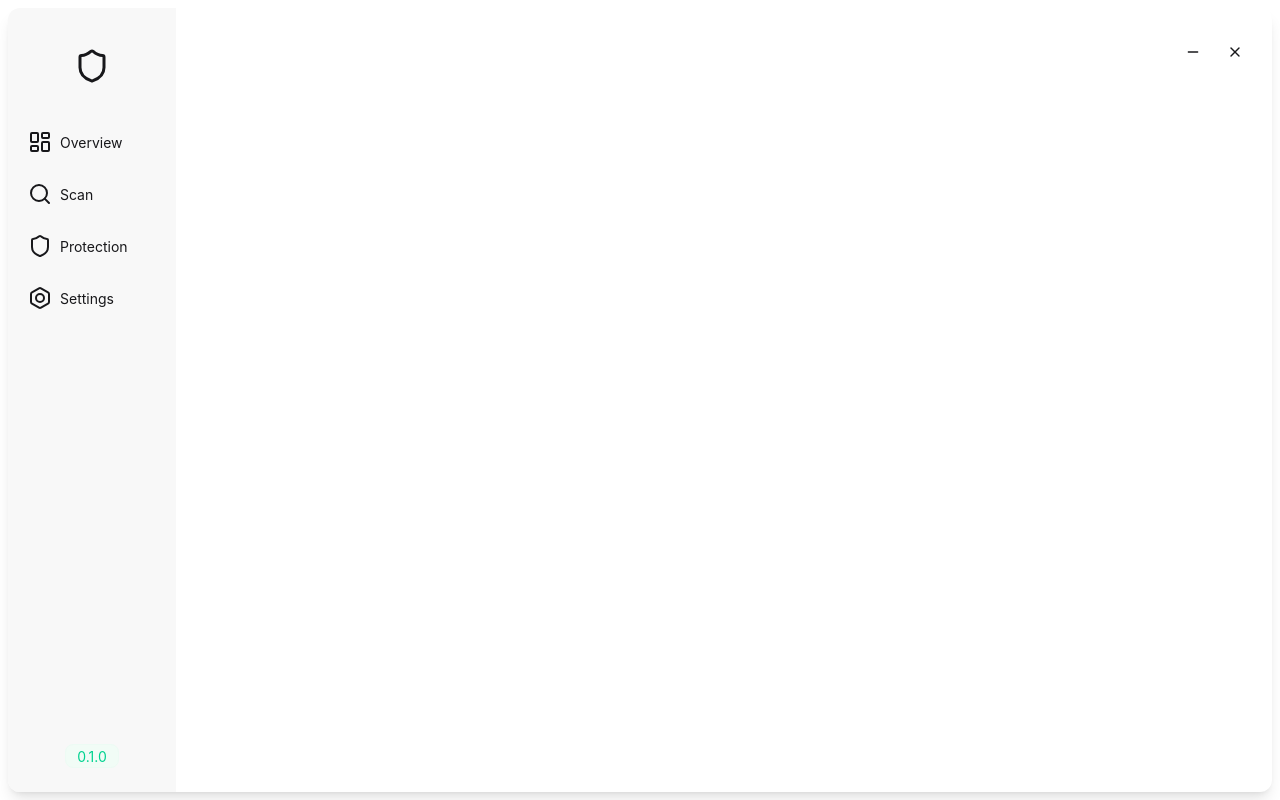
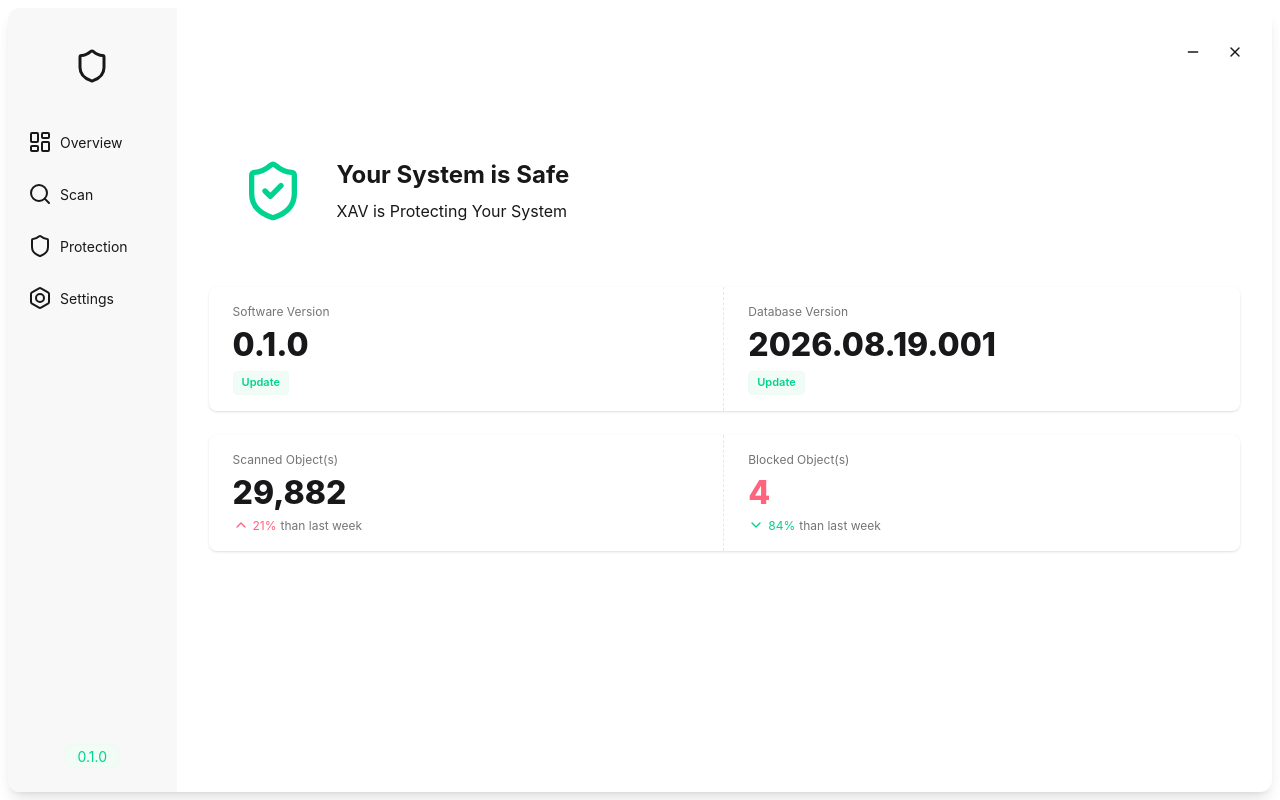
Before and after one commit to qylWheels/xav, a React (Vite) app in the folder xavgui/: page / in a window 1280 px wide. Built offline with nearby package versions, Linux system fonts and the light colour scheme.

Commit message:
Show overview page in App.tsx.

```diff
--- a/xavgui/src/App.tsx
+++ b/xavgui/src/App.tsx
@@ -32,9 +32,14 @@ function App() {
           ))}
           <div className="badge badge-soft badge-success mt-auto self-center mb-4">{majorVersion}.{minorVersion}.{patchVersion}</div>
         </ul>
-        <div data-tauri-drag-region className="w-full h-1/9 flex justify-end items-center p-4">
-          <button className="btn btn-ghost btn-sm"><Minus size={16} /></button>
-          <button className="btn btn-ghost btn-sm"><X size={16} /></button>
+        <div className="w-full h-full flex-col">
+          <div data-tauri-drag-region className="w-full h-1/9 flex justify-end items-center p-4">
+            <button className="btn btn-ghost btn-sm"><Minus size={16} /></button>
+            <button className="btn btn-ghost btn-sm"><X size={16} /></button>
+          </div>
+          <div className="w-full h-auto">
+            <Overview />
+          </div>
         </div>
       </div>
     </div>
```
